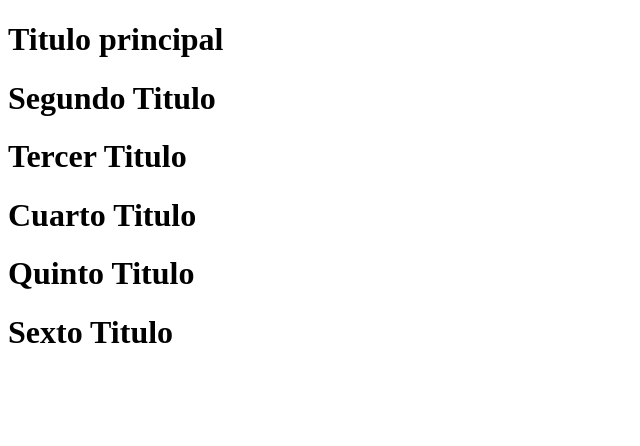
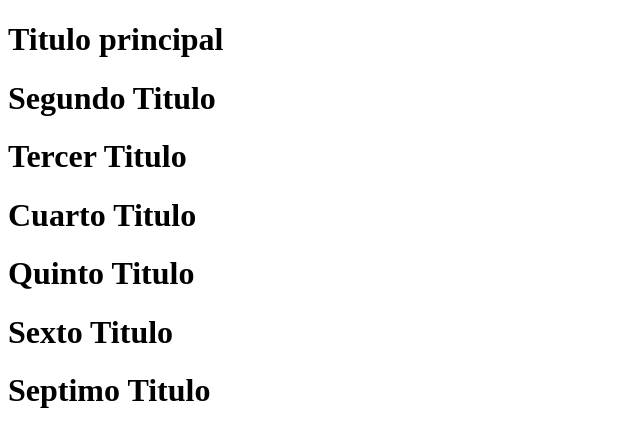
Before and after one commit to JuanJaimes2709/Pagina_Git, a plain HTML site: page index.html in a window 1280 px wide. Shown: the whole page, without its empty margins (0-640 px from the left). Drawn offline with Linux system fonts and the light colour scheme.

Commit message:
Octavo Commit

```diff
--- a/index.html
+++ b/index.html
@@ -12,5 +12,6 @@
   <h1>Cuarto Titulo</h1>
   <h1>Quinto Titulo</h1>
   <h1>Sexto Titulo</h1>
+  <h1>Septimo Titulo</h1>
 </body>
 </html>
```
